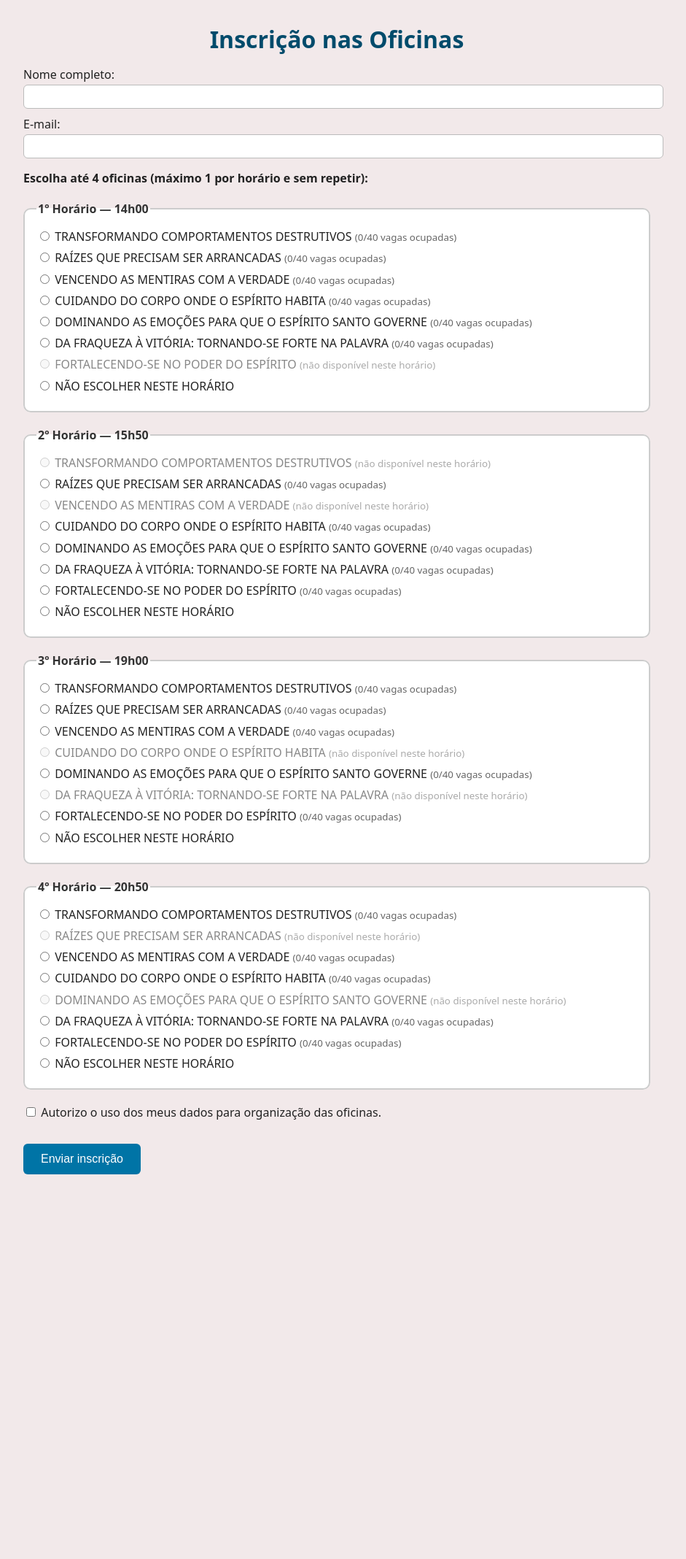
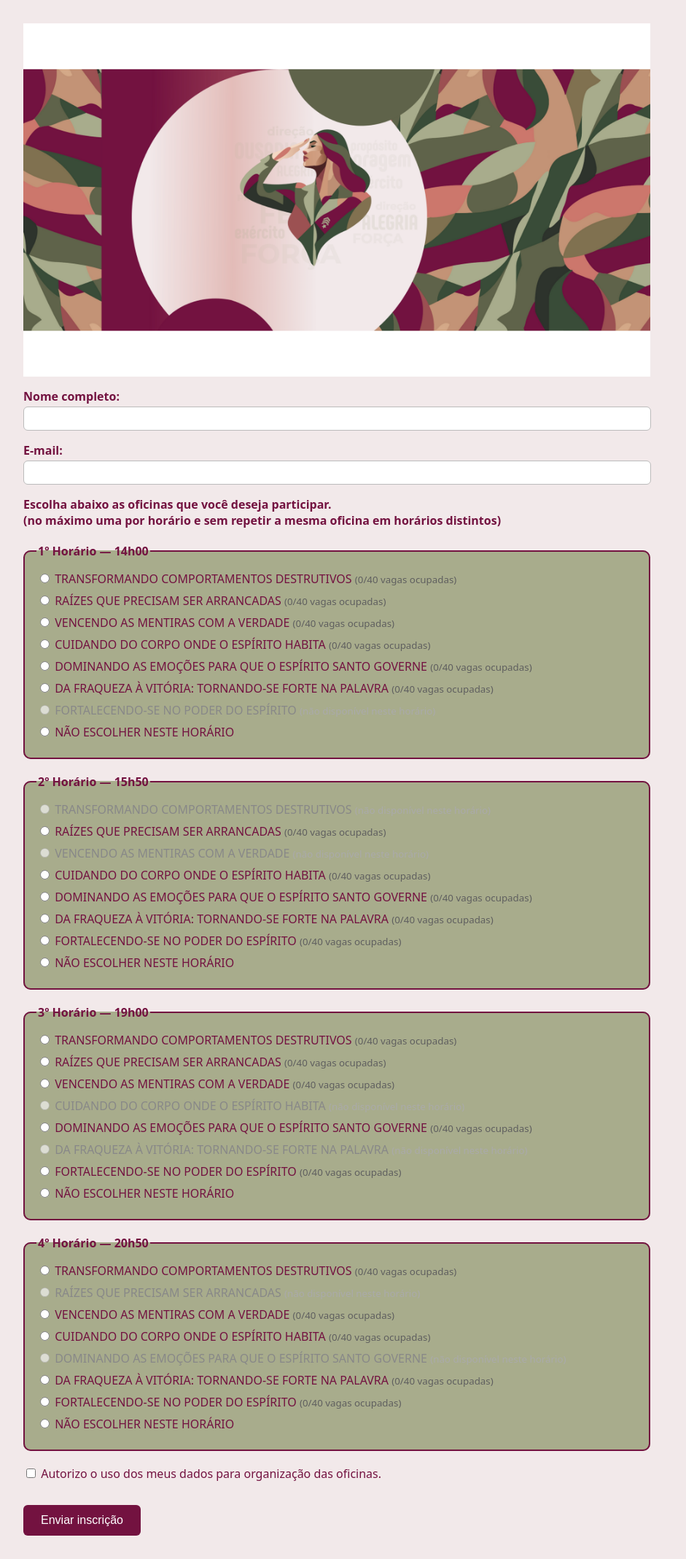
Before and after one commit to pedrodamiao/conferenciamulheresfortes, a Flask app: page / in a window 1280 px wide. Shown: the whole page at 73% size, without its empty margins (178-1119 px from the left). Before the commit the page ends 1609 px from the top, so only its background shows below. Run offline with Flask 3, Linux system fonts and the light colour scheme; data comes from the database, SQL or seed files in the repository; data that the repository does not hold is empty.

Commit message:
Update index.html

```diff
--- a/templates/index.html
+++ b/templates/index.html
@@ -14,22 +14,51 @@
       background-color: #f2e9ea; /* fundo solicitado */
     }
     h1 {
+      display: flex;
+      justify-content: center;
+      align-items: center;
       text-align: center;
       margin-bottom: 1rem;
-      color: #004b6b;
+      color: #5f634a;
+      flex-wrap: wrap;
     }
+    h1 img {
+      width: 100%;
+      height: auto;
+      vertical-align: middle;
+    }
+
     form { margin-top: 1rem; }
+
     fieldset.slot {
       margin: 1.25em 0;
       padding: 1em;
-      border: 2px solid #ccc;
+      border: 2px solid #731240;
       border-radius: 10px;
-      background: #fff;
+      background: #a8ac8c;
+      color: #f2e9ea;
     }
-    legend { font-weight: bold; color: #333; }
-    label { display: block; margin-bottom: .45em; }
+
+    legend {
+      font-weight: bold; color: #731240;
+    }
+
+    /* Textos “Nome completo”, “E-mail” e “Escolha abaixo...” */
+    label,
+    p strong {
+      color: #731240;
+    }
+
+    .oficinas label {
+      display: block;
+      margin-bottom: 0.5em;
+    }
+
+    /* label { display: block; margin-bottom: .45em; } */
+
     label.bloqueada { color: #888; }
     label.bloqueada small { color: #aaa; }
+
     .flash {
       padding: 1em;
       border-radius: 6px;
@@ -45,15 +74,22 @@
       color: #060;
       border: 1px solid #9c9;
     }
-    input[type="text"], input[type="email"] {
-      width: 100%;
+
+    input[type="text"],
+    input[type="email"] {
+      width: 98%;
       padding: .6em;
       border: 1px solid #bbb;
       border-radius: 6px;
       margin-top: .25em;
     }
+
+    input[type="radio"] {
+      accent-color: #731240;
+    }
+
     button {
-      background: #0074a6;
+      background: #731240;
       color: #fff;
       border: none;
       padding: .75em 1.5em;
@@ -62,12 +98,14 @@
       cursor: pointer;
       margin-top: 1rem;
     }
-    button:hover { background: #005c83; }
-    small.muted { color: #666; }
+
+    button:hover { background: #5a0f33; }
+
+    small.muted { color: #5f5f5f; }
   </style>
 </head>
 <body>
-  <h1>Inscrição nas Oficinas</h1>
+  <h1><img src="{{ url_for('static', filename='capa-site.png') }}" alt="Logo da Conferência"></h1>
 
   {% with messages = get_flashed_messages(with_categories=true) %}
     {% if messages %}
@@ -78,15 +116,16 @@
   {% endwith %}
 
   <form method="post" action="{{ url_for('inscrever') }}">
-    <label>Nome completo:
+    <label><strong>Nome completo:</strong>
       <input type="text" name="full_name" required>
     </label>
-
-    <label style="margin-top:.6em;">E-mail:
+    <p></p>
+    <label style="margin-top:.6em;"><strong>E-mail:</strong>
       <input type="email" name="email" required>
     </label>
 
-    <p><strong>Escolha até 4 oficinas (máximo 1 por horário e sem repetir):</strong></p>
+    <p><strong>Escolha abaixo as oficinas que você deseja participar.<br>
+    (no máximo uma por horário e sem repetir a mesma oficina em horários distintos)</strong></p>
 
     {% for slot in slots %}
       <fieldset class="slot">
@@ -156,10 +195,9 @@
         if (checked) list.forEach(r => { if (r !== checked) r.disabled = true; });
       });
 
-      // Verifica quantas foram escolhidas
+      // Habilita o submit se nº de escolhas (com valor) ∈ [1,4]
       const chosenCount = Array.from(document.querySelectorAll('input[type="radio"][name^="slot_"]:checked'))
-                               .filter(r => r.value).length;
-      const submitBtn = document.getElementById('submitBtn');
+        .filter(r => r.value).length; const submitBtn = document.getElementById('submitBtn');
       submitBtn.disabled = !(chosenCount >= 1 && chosenCount <= 4);
     }
 
```
